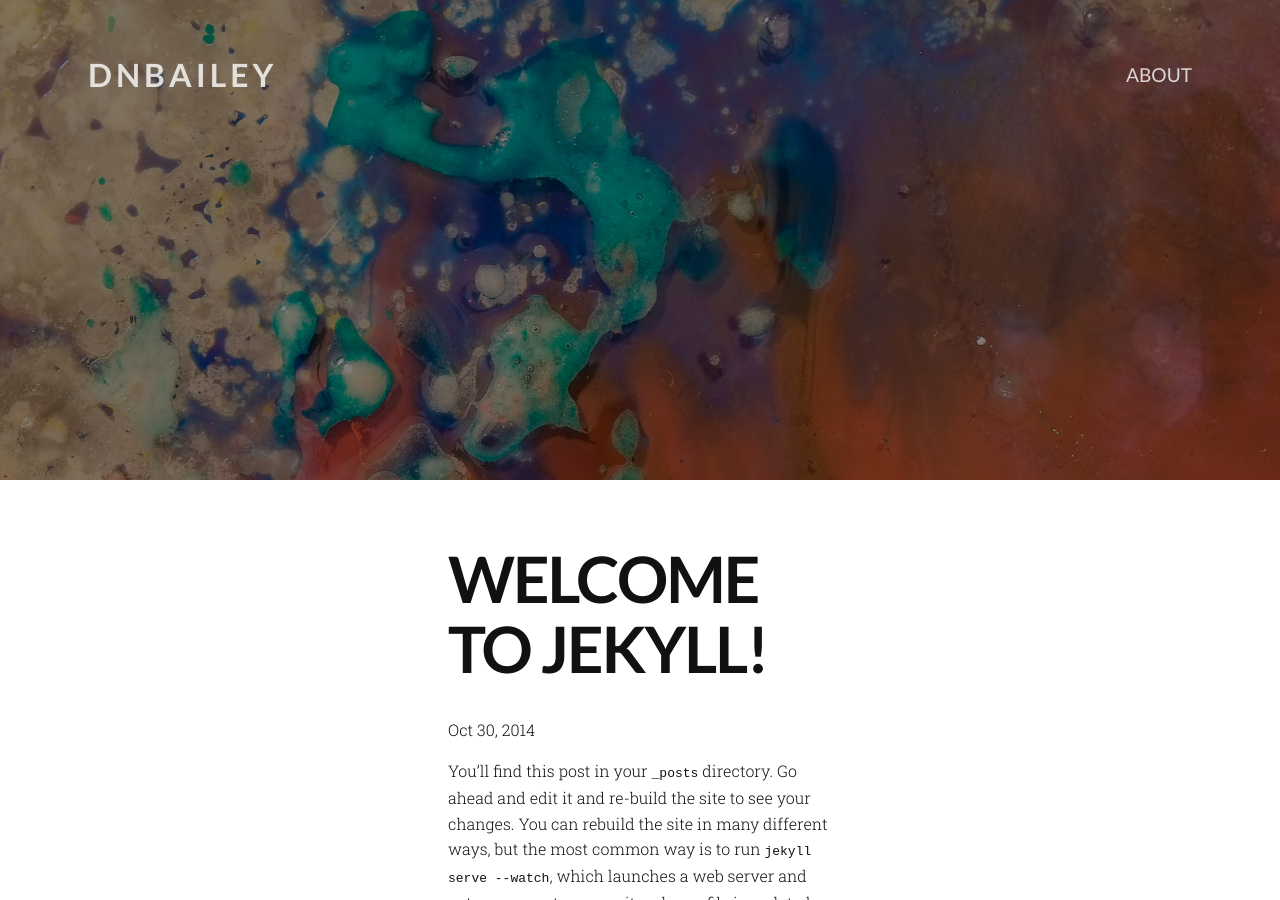
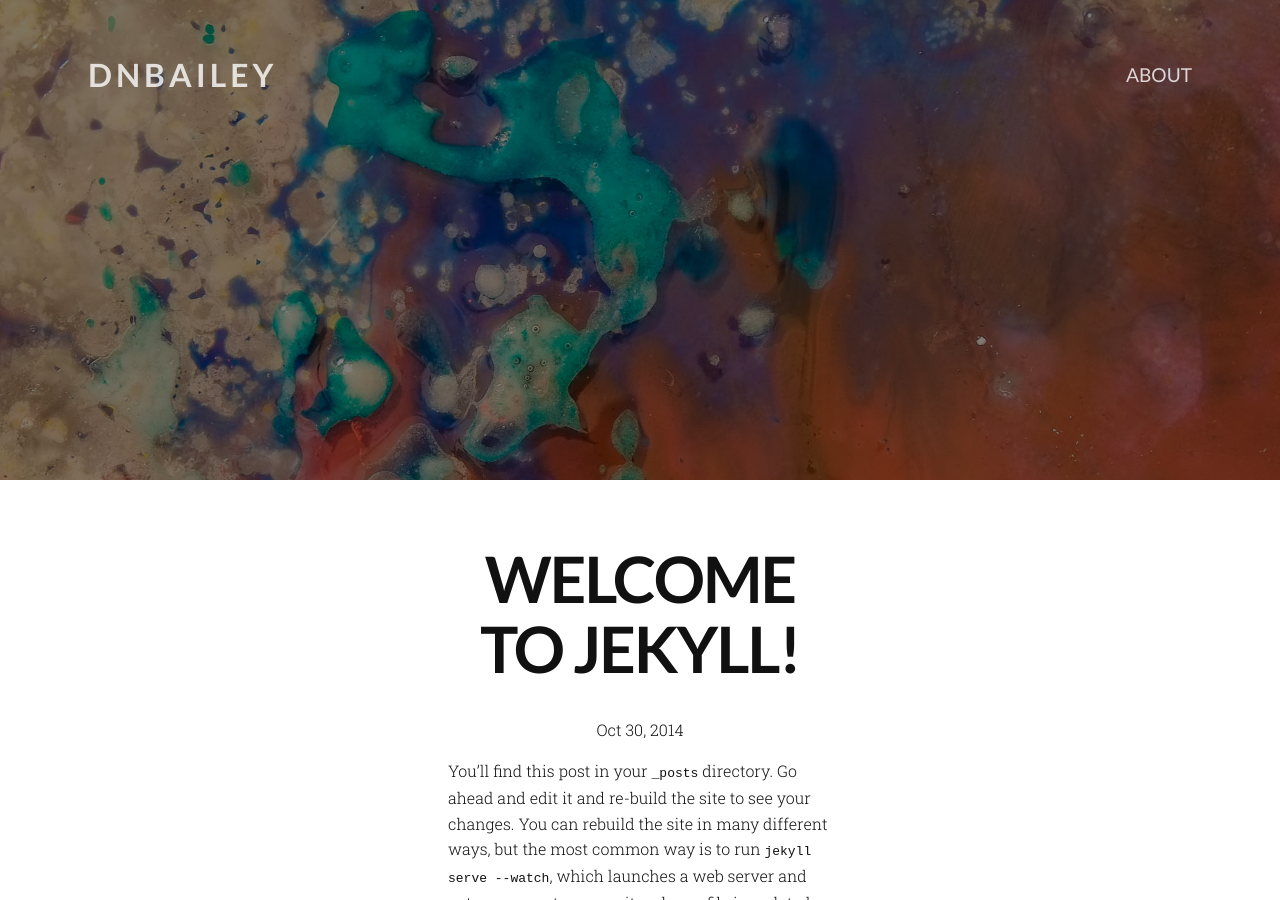
Before and after one commit to dnbailey/dnbailey.github.io.bak, a Jekyll site: the page built from _posts/2014-10-30-welcome-to-jekyll.markdown, in a window 1280 px wide and 900 px high. Built offline with Jekyll 4.4.1, drawn with Linux system fonts in a browser that asks for light colours.

Commit message:
Set post-header text to be centered

```diff
--- a/_layouts/post.html
+++ b/_layouts/post.html
@@ -3,7 +3,7 @@ layout: default
 ---
 <div class="post">
 
-  <header class="post-header">
+  <header class="post-header text-center">
     <h1 class="post-title">{{ page.title }}</h1>
     <p class="post-meta">{{ page.date | date: "%b %-d, %Y" }}{% if page.author %} • {{ page.author }}{% endif %}{% if page.meta %} • {{ page.meta }}{% endif %}</p>
   </header>
```
